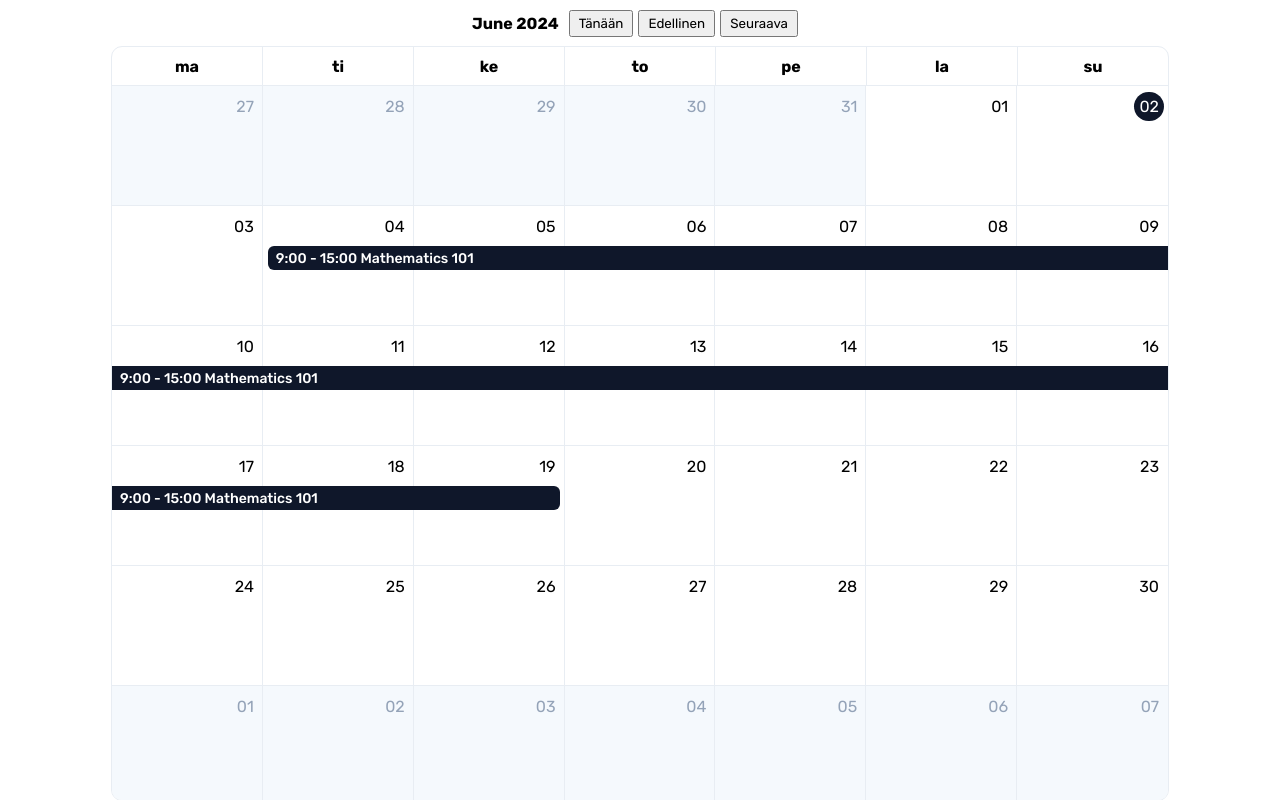
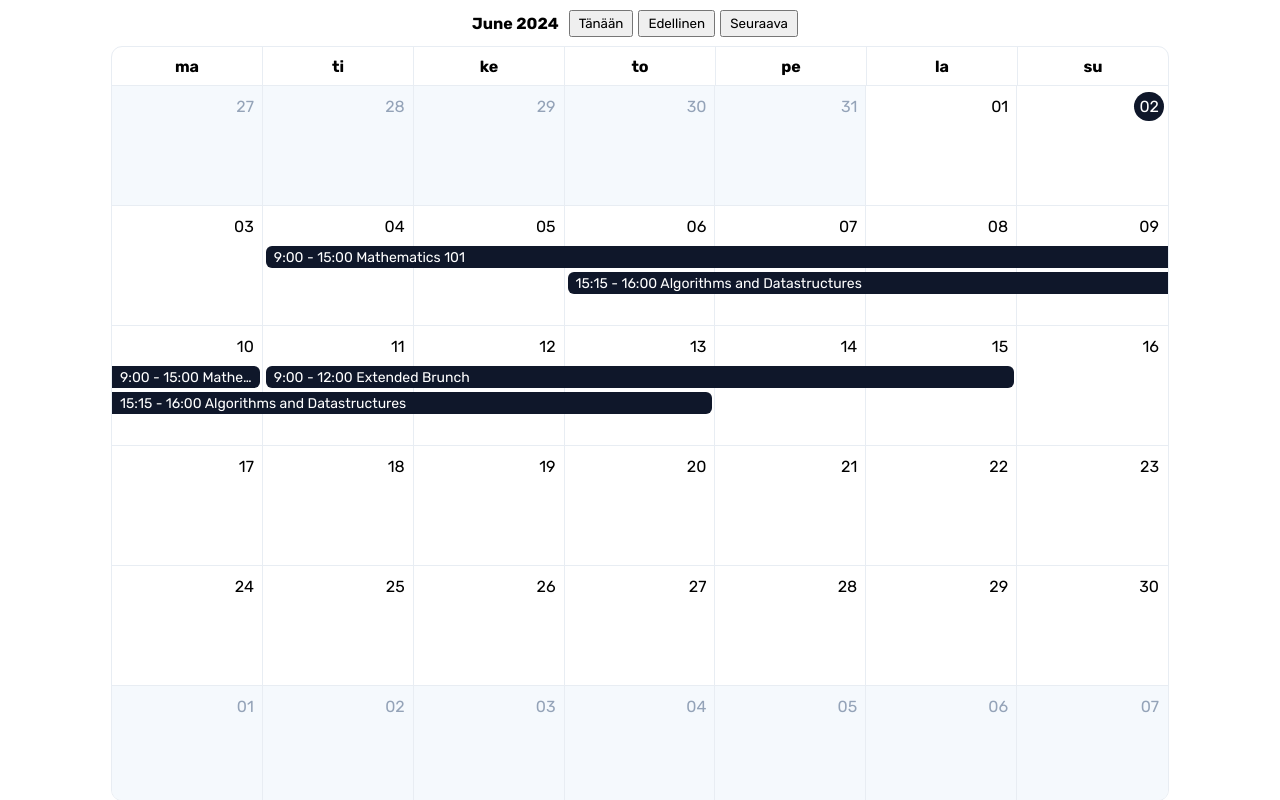
Before and after one commit to Corned/react-calendar, a React (Vite) app: page / in a window 1280 px wide. Built offline with nearby package versions, Linux system fonts and the light colour scheme.

Commit message:
data is packed more densely

```diff
--- a/src/App.css
+++ b/src/App.css
@@ -123,12 +123,14 @@ html, body, #root, .app {
   width: 100%;
   height: 100%;
 
-
   display: grid;
 
   margin-top: 40px;
   grid-template-columns: repeat(7, 1fr);
-  grid-template-rows: repeat(3, 24px);
+  grid-template-rows: repeat(3, 22px);
+  gap: 4px 0;
+
+  grid-auto-flow: column dense;
 }
 
 .data {
@@ -148,7 +150,6 @@ html, body, #root, .app {
   font-size: 14px;
 
   color: white;
-  font-weight: 500;
 
   white-space: nowrap;
   overflow: hidden;
@@ -158,11 +159,11 @@ html, body, #root, .app {
 .data.first {
   border-top-left-radius: 6px;
   border-bottom-left-radius: 6px;
-  margin-left: 5px;
+  margin-left: 3px;
 }
 
 .data.last {
   border-top-right-radius: 6px;
   border-bottom-right-radius: 6px;
-  margin-right: 5px;
+  margin-right: 3px;
 }
--- a/src/App.tsx
+++ b/src/App.tsx
@@ -16,13 +16,18 @@ const days = [
 const mockData = [
   {
     start: moment([2024, 5, 4]),
-    end: moment([2024, 5, 19]),
+    end: moment([2024, 5, 10]),
     label: "9:00 - 15:00 Mathematics 101",
   },
   {
-    start: moment([2024, 5, 8]),
-    end: moment([2024, 5, 12]),
+    start: moment([2024, 5, 6]),
+    end: moment([2024, 5, 13]),
     label: "15:15 - 16:00 Algorithms and Datastructures",
+  },
+  {
+    start: moment([2024, 5, 11]),
+    end: moment([2024, 5, 15]),
+    label: "9:00 - 12:00 Extended Brunch",
   },
 ]
 
@@ -83,8 +88,6 @@ const Calendar = () => {
     })
   }
 
-
-  const testing = []
   const a = mockData.map((data) => {
     const startingColumn = data.start.day() - 1
     const startingRow = Math.floor(items.findIndex((item) => item.date.isSame(data.start, "day")) / 7)
@@ -109,7 +112,10 @@ const Calendar = () => {
 
         elements.push({
           element: (
-            <div className={`data ${elements.length === 0 ? "first" : ""} ${cellsToVisit === 0 ? "last" : ""}`} style={{ gridColumn: `${from + 1} / ${ currentColumn + 1 }` }}>
+            <div
+              className={`data ${elements.length === 0 ? "first" : ""} ${cellsToVisit === 0 ? "last" : ""}`}
+              style={{ gridColumn: `${from + 1} / ${ currentColumn + 1 }`, gridRow: "auto" }}
+            >
               <p>{ data.label }</p>
             </div>
           ),
@@ -127,7 +133,10 @@ const Calendar = () => {
     if (creatingLabel) {
       elements.push({
         element: (
-          <div className={`data ${elements.length === 0 ? "first" : ""} last`} style={{ gridColumn: `${from + 1} / ${ currentColumn + 1 }` }}>
+          <div
+            className={`data ${elements.length === 0 ? "first" : ""} last`}
+            style={{ gridColumn: `${from + 1} / ${ currentColumn + 1 }`, gridRow: "auto" }}
+          >
             <p>{ data.label }</p>
           </div>
         ),
@@ -173,7 +182,7 @@ const Calendar = () => {
                 <div className="calendar__week">
                   <div className="calendar__task-container">
                     {
-                      a[0].map((data) => {
+                      a.flat().map((data) => {
                         return data.row === week && data.element
                       })
                     }
```
